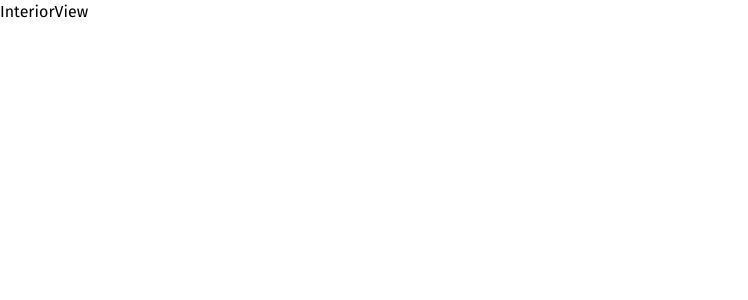
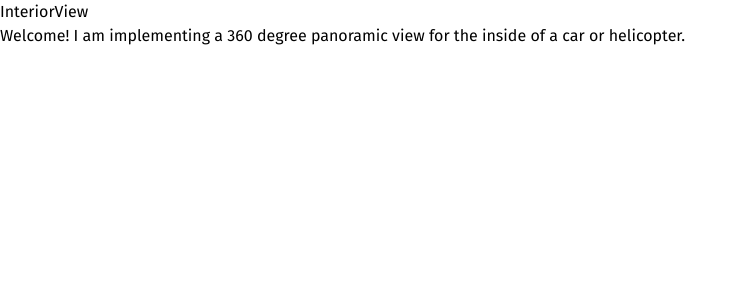
Before and after one commit to s-gebby/Omni-View, a React (Vite) app: page / in a window 1280 px wide. Shown: the top 300 px of the page, without its empty margins (0-748 px from the left). Built offline with nearby package versions, Linux system fonts and the light colour scheme.

Commit message:
Added a new div to hold small summary of project

```diff
--- a/src/App.jsx
+++ b/src/App.jsx
@@ -2,12 +2,14 @@ import { useState } from 'react'
 
 export default function App() {
   return (
-    <div className='flex flex-col p-4'>
-      <section className='min-h-screen flex flex-col'>
-        <header>
-          <h1>Interior<span className='text-red-800'>View</span></h1>
-        </header>
-        <main className='flex-1'>
+    <div className='flex flex-col items-center justify-center h-screen'>
+      <section>
+        <header className='flex text-3xl items-center justify-center p-4'>Interior<span className='text-red-500'>View</span></header>
+        <main>
+
+          <div className='flex flex-col items-center justify-center'>
+            <h1>Welcome! I am implementing a 360 degree panoramic view for the inside of a car or helicopter.</h1>
+          </div>
 
         </main>
       </section>
```
